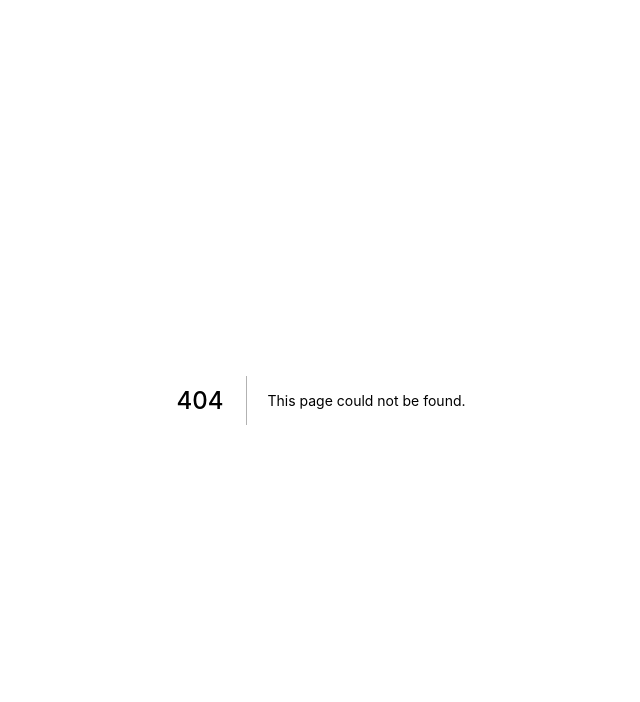
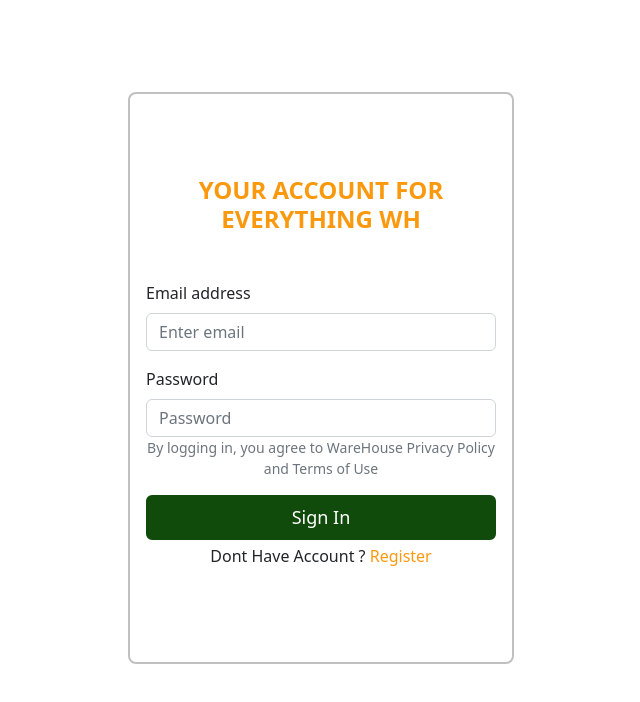
Before and after one commit to ALTA-Capstone-Project-4/FE-Dashboard, a Next.js app: page /login in a window 1280 px wide. Before the commit this address had no page. Shown: the top 702 px of the page, without its empty margins (319-959 px from the left). Built offline with nearby package versions, Linux system fonts and the light colour scheme.

Commit message:
buat login page

```diff
--- /dev/null
+++ b/pages/login.jsx
@@ -0,0 +1,35 @@
+import React from "react";
+import { Form, Button } from "react-bootstrap";
+
+const Login = () => {
+  return (
+    <div>
+      <div className="conten">
+        <h1>YOUR ACCOUNT FOR EVERYTHING WH</h1>
+
+        <Form className="mx-3">
+          <Form.Group className="mb-3" controlId="formBasicEmail">
+            <Form.Label>Email address</Form.Label>
+            <Form.Control type="email" placeholder="Enter email" />
+          </Form.Group>
+
+          <Form.Group className="mb-3" controlId="formBasicPassword">
+            <Form.Label>Password</Form.Label>
+            <Form.Control type="password" placeholder="Password" />
+            <div className="text-muted text-center byloging">By logging in, you agree to WareHouse Privacy Policy and Terms of Use</div>
+          </Form.Group>
+          <Button className="buttonlogin" type="submit">
+            Sign In
+          </Button>
+        </Form>
+        <div>
+          <p className="plog text-center mt-1">
+            Dont Have Account ? <a href="#">Register</a>
+          </p>
+        </div>
+      </div>
+    </div>
+  );
+};
+
+export default Login;
--- /dev/null
+++ b/styles/loginstyle.css
@@ -0,0 +1,34 @@
+.conten {
+  width: 386px;
+  height: 572px;
+  border: 2px solid #c0c0c0;
+  margin: auto;
+  margin-top: 92px;
+  margin-bottom: 92px;
+  border-radius: 8px;
+}
+
+.conten h1 {
+  font-size: 24px;
+  color: #fa990e;
+  font-weight: bold;
+  text-align: center;
+  margin-top: 82px;
+  margin-bottom: 47px;
+}
+
+.byloging {
+  font-size: 14px;
+}
+
+.buttonlogin {
+  width: 350px;
+  background-color: #104b0b;
+  font-size: 18px;
+  border: #104b0b solid;
+}
+
+.plog a {
+  text-decoration: none;
+  color: #fa990e;
+}
```
Also changed, not shown: pages/_app.js (+5 -3 lines), pages/index.js (+10 -23 lines).
